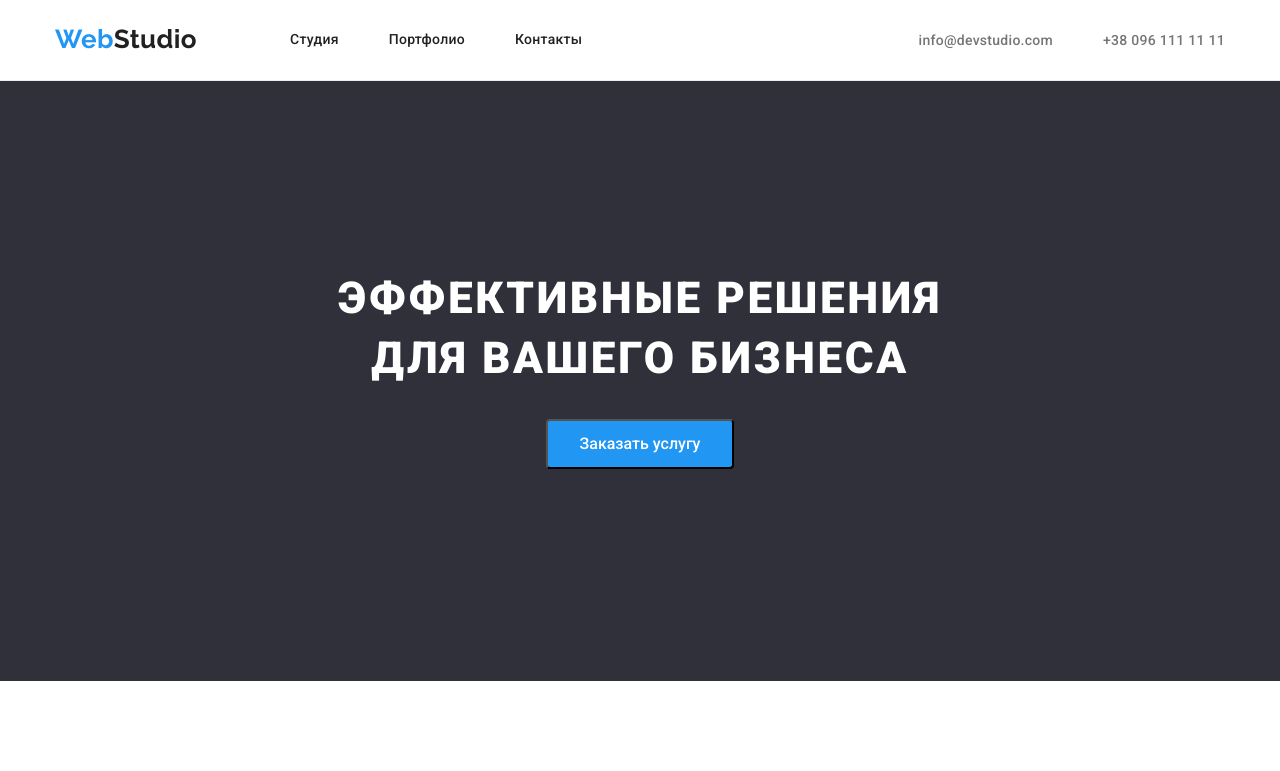
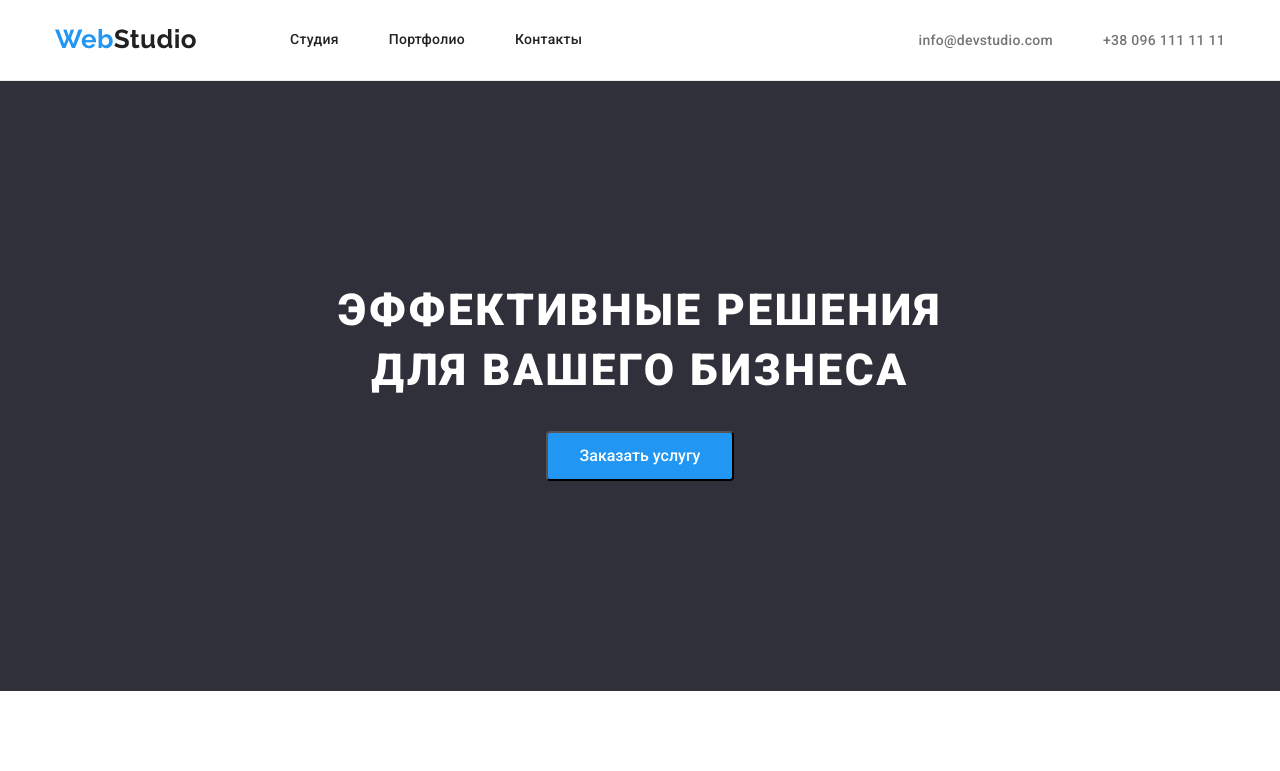
Before and after one commit to KalininVitalii/goit-markup-hw-03, a plain HTML site: page index.html in a window 1280 px wide. Shown: the top 771 px of the page. Drawn offline with nearby package versions, Linux system fonts and the light colour scheme.

Commit message:
hw3 fixed

```diff
--- a/css/styles.css
+++ b/css/styles.css
@@ -12,6 +12,9 @@ body {
     letter-spacing: 0.03em;
     font-size: 14px;
     max-width: 1600px;
+        margin-left: auto;
+            margin-right: auto;
+
 }
 
 .list {
@@ -77,6 +80,9 @@ body {
 .navigato-flex{
     display: flex;
     align-items: center;
+        }
+.hero-section>.container{
+    max-width: 1200px;
 }
 
 .navigator{
@@ -111,9 +117,10 @@ button .info-list .link:focus {
     color: var(--accent-text-color);
 }
 
-.hero {background-color: #2F303A;
+.hero-section {background-color: #2F303A;
     text-align: center;
-    height: 600px;
+    padding-top: 200px;
+    padding-bottom: 210px;
 }
 
 .contacts-flex{
@@ -127,7 +134,7 @@ button .info-list .link:focus {
     line-height: 1.36;
     letter-spacing: 0.06em;
     text-transform: uppercase;
-    margin-top: 94px;
+    margin-top: 0;
     margin-bottom: 30px;
     width: 696px;
     margin-left: auto;
@@ -187,8 +194,7 @@ button .info-list .link:focus {
     font-size: 16px;
     line-height: 1.2;
     color: var(--primary-text-color);
-    padding-bottom: 124px;
-    margin-bottom: 0;
+    margin-bottom: 30px;
 }
 
 footer {
--- a/index.html
+++ b/index.html
@@ -44,7 +44,7 @@
 
     <main>
       <!-- Заказ услуг -->
-      <section class="hero section">
+      <section class="hero-section">
         <div class="container">
           <h1 class="hero-title">Эффективные решения для вашего бизнеса</h1>
           <button type="button" class="hero-order">Заказать услугу</button>
```
Also changed, not shown: portfolio.html (+1 -1 lines), images/team.jpg (added).
